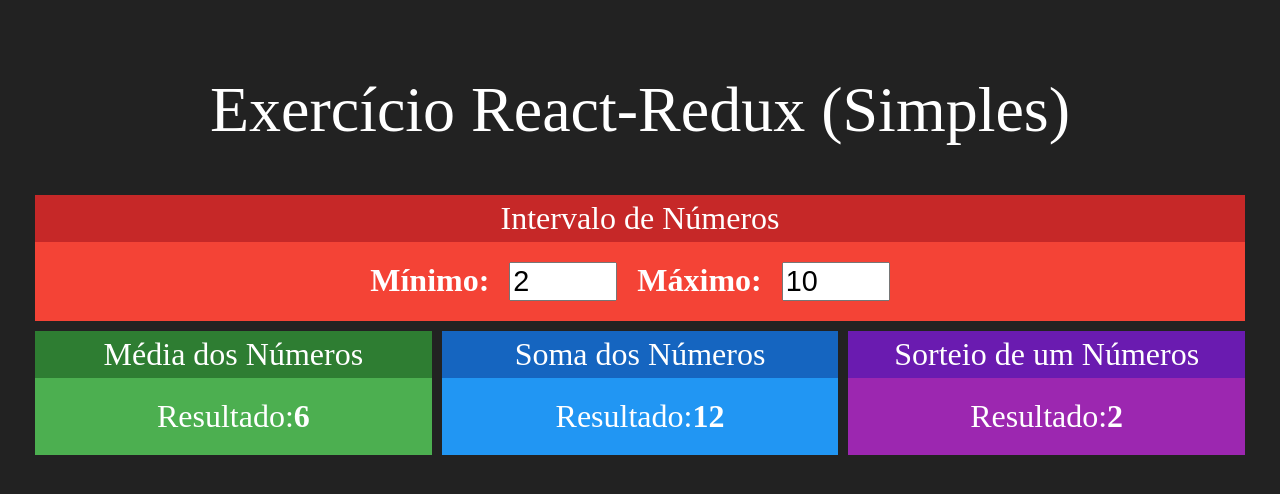
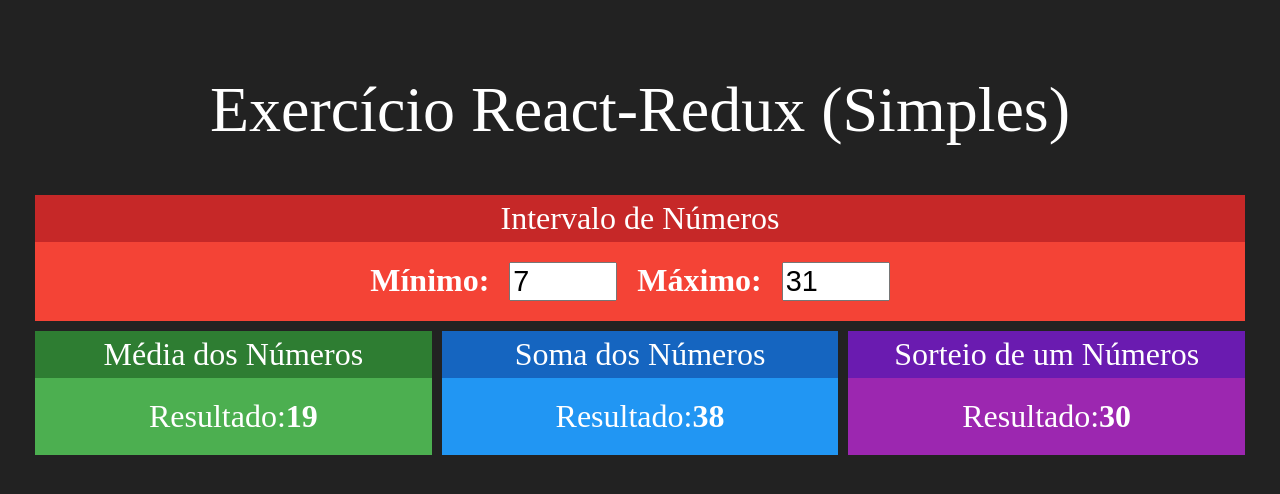
Before and after one commit to thiagohbfialho/curso-react-redux, a React (Create React App) app in the folder redux-simples/: page / in a window 1280 px wide. Shown: the top 494 px of the page. Built offline with nearby package versions, Linux system fonts and the light colour scheme.

Commit message:
Gerenciamento de Estado com Redux - conectando componentes com redux

```diff
--- a/redux-simples/src/App.js
+++ b/redux-simples/src/App.js
@@ -1,6 +1,6 @@
-import React, { useState } from 'react';
+import React from 'react';
 import './App.css';
-import Card from './components/Card';
+
 import Intervalo from './components/Intervalo';
 import Media from './components/Media';
 import Soma from './components/Soma'
@@ -9,20 +9,16 @@ import Sorteio from './components/Sorteio';
 
 function App() {
 
-  const [min, setMin] = useState(2)
-  const [max, setMax] = useState(10)
-
   return (
     <div className="App">
       <h1>Exercício React-Redux (Simples)</h1>
       <div className='linha'>
-        <Intervalo min={min} max={max}
-        onMinChanged={setMin} onMaxChanged={setMax} />
+        <Intervalo/>
       </div>
       <div className='linha'>
-        <Media min={min} max={max}/>
-        <Soma min={min} max={max}/>
-        <Sorteio min={min} max={max}/>
+        <Media/>
+        <Soma/>
+        <Sorteio/>
       </div>
     </div>
   );
--- a/redux-simples/src/components/Intervalo.jsx
+++ b/redux-simples/src/components/Intervalo.jsx
@@ -2,23 +2,33 @@ import './Intervalo.css'
 import React from 'react'
 
 import Card from './Card'
+import { connect } from 'react-redux'
 
-export default props => {
+function Intervalo(props) {
     const {min, max} = props
     return (
         <Card title="Intervalo de Números" red>
             <div className="Intervalo">
                 <span>
                     <strong>Mínimo:</strong>
-                    <input type="number" value={min}
-                    onChange={e => props.onMinChanged(+e.target.value)}/>
+                    <input type="number" value={min} readOnly
+                    />
                 </span>
                 <span>
                     <strong>Máximo:</strong>
-                    <input type="number" value={max}
-                    onChange={e => props.onMaxChanged(+e.target.value)}/>
+                    <input type="number" value={max} readOnly
+                    />
                 </span>
             </div>
         </Card>
     )
 }
+
+function mapStateToProps(state){
+    return{
+        min: state.numeros.min,
+        max: state.numeros.max,
+    }
+}
+
+export default connect(mapStateToProps)(Intervalo)
--- a/redux-simples/src/components/Media.jsx
+++ b/redux-simples/src/components/Media.jsx
@@ -1,9 +1,10 @@
 import React from 'react'
+import { connect } from 'react-redux'
 
 import Card from './Card'
 
-export default props => {
-    const {min, max} = props
+function Media(props) {
+    const {min,max} = props
     return (
         <Card title="Média dos Números" green>
             <div>
@@ -15,3 +16,12 @@ export default props => {
         </Card>
     )
 }
+
+function mapStateToProps(state){
+    return{
+        min: state.numeros.min,
+        max: state.numeros.max,
+    }
+}
+
+export default connect(mapStateToProps)(Media)
--- a/redux-simples/src/components/Soma.jsx
+++ b/redux-simples/src/components/Soma.jsx
@@ -1,9 +1,10 @@
 import React from 'react'
+import { connect } from 'react-redux'
 
 import Card from './Card'
 
-export default props => {
-    const {min, max} = props
+function Soma(props) {
+    const {min,max} = props
     return (
         <Card title="Soma dos Números" blue>
             <div>
@@ -15,3 +16,12 @@ export default props => {
         </Card>
     )
 }
+
+function mapStateToProps(state) {
+    return{
+        min: state.numeros.min,
+        max: state.numeros.max,
+    }
+}
+
+export default connect(mapStateToProps)(Soma)
--- a/redux-simples/src/components/Sorteio.jsx
+++ b/redux-simples/src/components/Sorteio.jsx
@@ -1,10 +1,11 @@
 import React from 'react'
+import { connect } from 'react-redux'
 
 import Card from './Card'
 
-export default props => {
-    const {min, max} = props
-    const sorteio =parseInt( Math.random() * (max-min)) + min
+function Sorteio(props) {
+    const {min,max} = props
+    const sorteio = parseInt(Math.random() * (max-min)) + min
     return (
         <Card title="Sorteio de um Números" purple>
             <div>
@@ -16,3 +17,12 @@ export default props => {
         </Card>
     )
 }
+
+function mapStateToProps(state){
+    return{
+        min: state.numeros.min,
+        max: state.numeros.max,
+    }
+}
+
+export default connect(mapStateToProps)(Sorteio)
--- a/redux-simples/src/index.js
+++ b/redux-simples/src/index.js
@@ -4,11 +4,18 @@ import './index.css';
 import App from './App';
 import reportWebVitals from './reportWebVitals';
 
+import {Provider} from 'react-redux'
+import configStore from './store/storeConfig';
+
+const store = configStore()
+
 const root = ReactDOM.createRoot(document.getElementById('root'));
 root.render(
-  <React.StrictMode>
-    <App />
-  </React.StrictMode>
+  <Provider store={store}>
+    <React.StrictMode>
+      <App />
+    </React.StrictMode>
+  </Provider>
 );
 
 // If you want to start measuring performance in your app, pass a function
--- /dev/null
+++ b/redux-simples/src/store/storeConfig.js
@@ -0,0 +1,25 @@
+import {createStore, combineReducers} from 'redux'
+
+const reducers = combineReducers({
+    numeros: function (state, action) {
+        console.log(state, '',action)
+        return{
+            min: 7,
+            max: 31
+        }
+    },
+    nomes: function(state, action){
+        // console.log(state, '',action)
+        return [
+            'Ana',
+            'Bia',
+            'Carlos'
+        ]
+    }
+})
+
+function storeConfig() {
+    return createStore(reducers)
+}
+
+export default storeConfig
```
